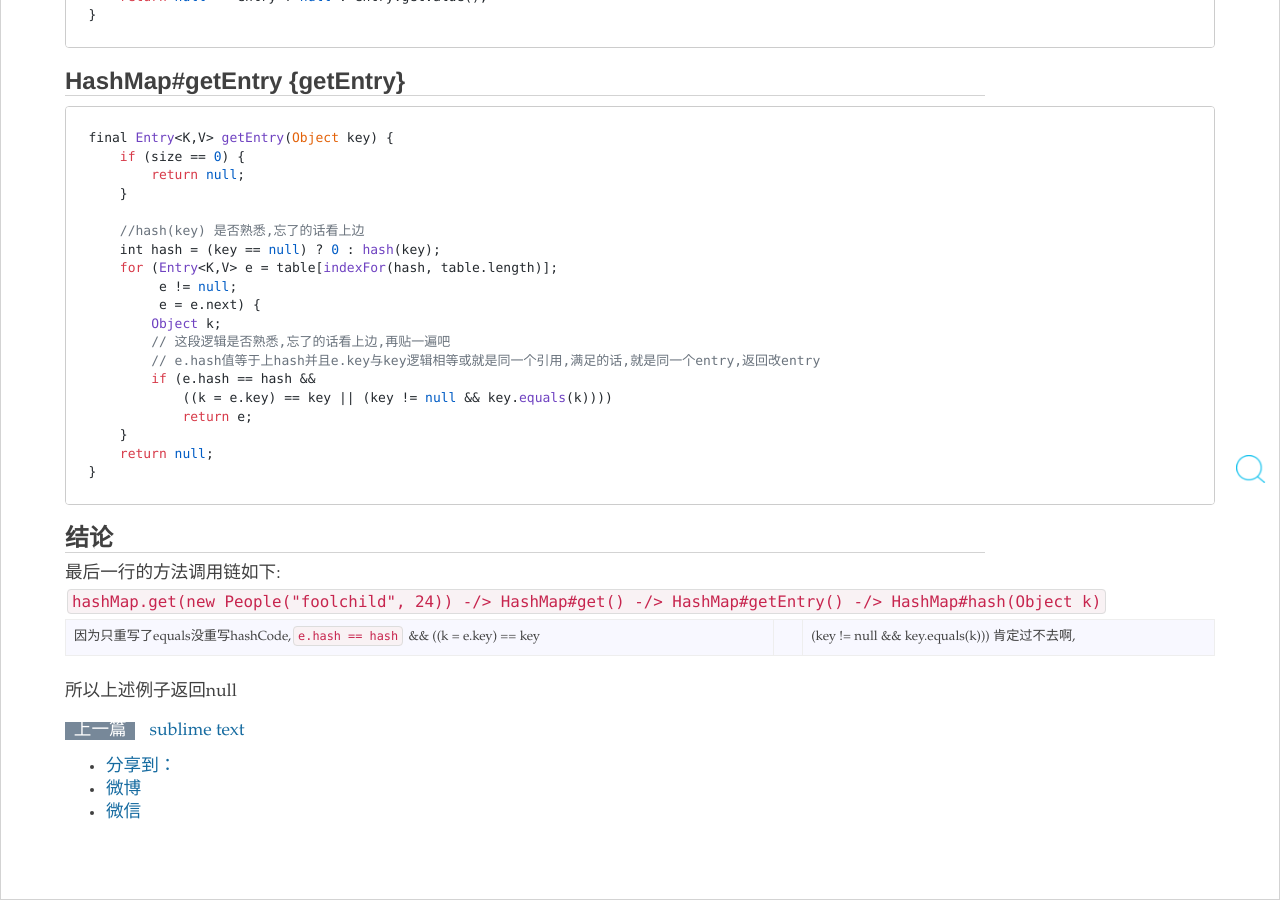
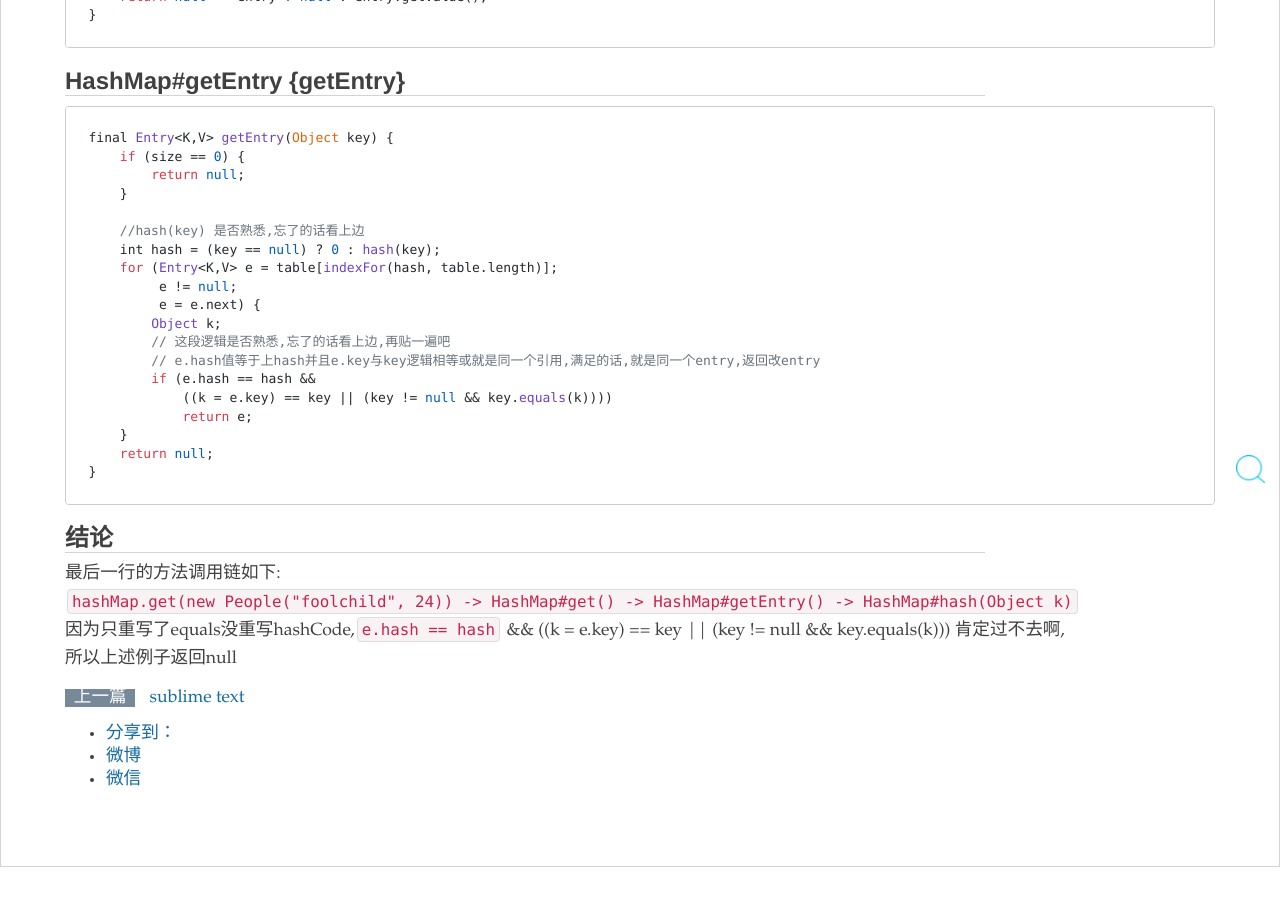
Before and after one commit to zy123a/lcj1992.github.com, a Jekyll site: the page built from _posts/java/2016-03-12-equals_hashCode_example.md, in a window 1280 px wide and 900 px high, scrolled down 2389 px. Built offline with Jekyll 4.4.1, drawn with Linux system fonts in a browser that asks for light colours; nearby versions of some CDN libraries; comment, search, counter and statistics services are not loaded; after the commit the page ends 3256 px from its top, so only the background shows below that.

```diff
--- a/_posts/java/2016-03-12-equals_hashCode_example.md
+++ b/_posts/java/2016-03-12-equals_hashCode_example.md
@@ -144,8 +144,8 @@ tags: equals hashCode
 
 最后一行的方法调用链如下:
 
-`hashMap.get(new People("foolchild", 24)) -/> HashMap#get() -/> HashMap#getEntry() -/> HashMap#hash(Object k)`
+`hashMap.get(new People("foolchild", 24)) -> HashMap#get() -> HashMap#getEntry() -> HashMap#hash(Object k)`
 
-因为只重写了equals没重写hashCode,`e.hash == hash` && ((k = e.key) == key || (key != null && key.equals(k))) 肯定过不去啊,
+因为只重写了equals没重写hashCode,`e.hash == hash` && ((k = e.key) == key \|\| (key != null && key.equals(k))) 肯定过不去啊,
 
 所以上述例子返回null
```
Also changed, not shown: 1 other file.
